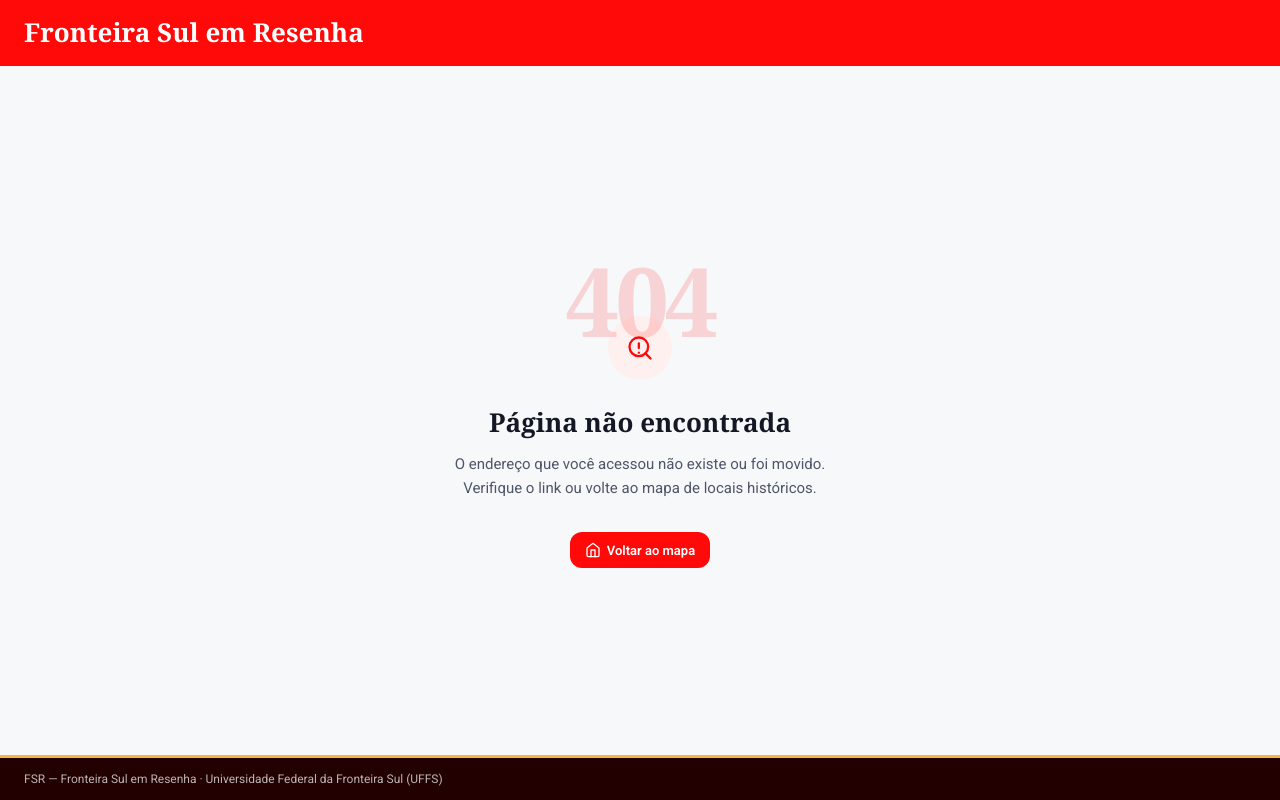
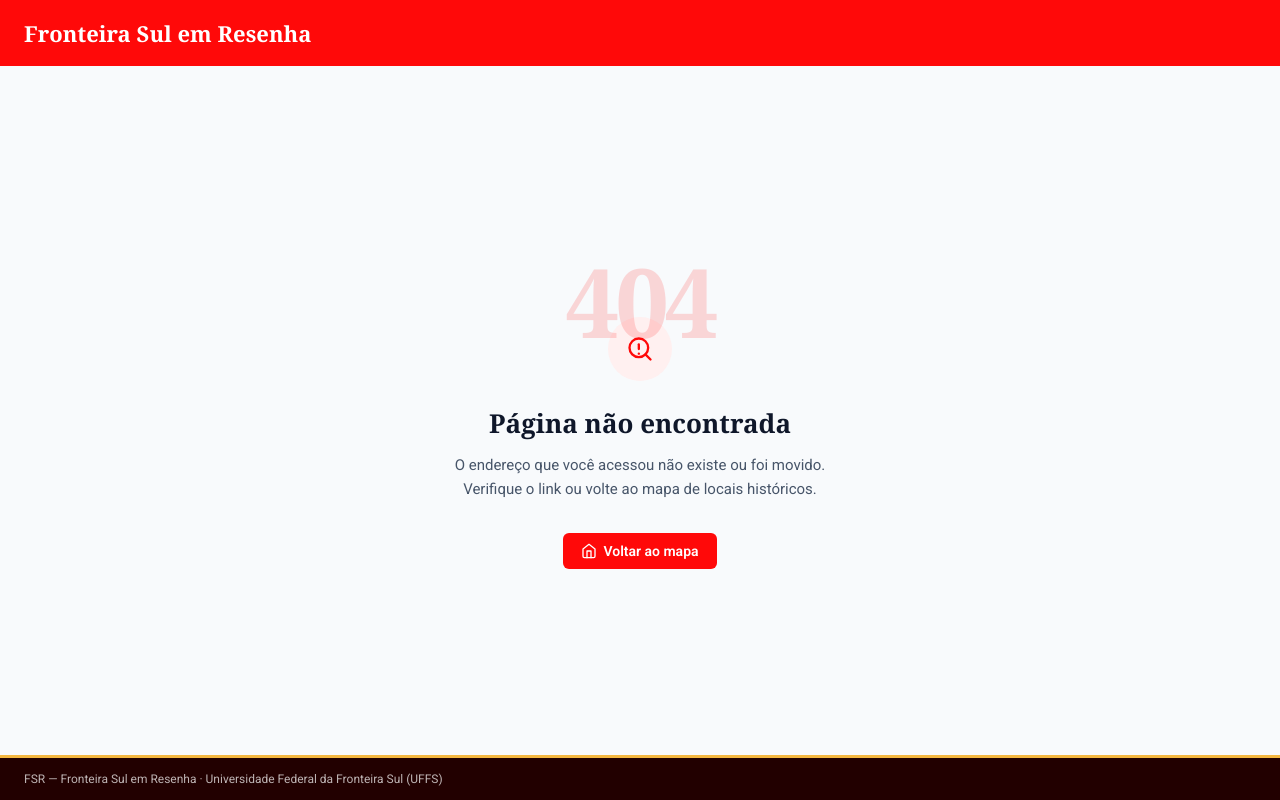
Before and after one commit to oduardu/mapa-fronteira-sul, a Django app: template core/templates/404.html in a window 1280 px wide. Run offline with Django 3.2, Linux system fonts and the light colour scheme; the template is opened without the code that fills it, so the values that code supplies are empty.

Commit message:
Torna página 404 autocontida e desativa DEBUG por padrão

```diff
--- a/core/templates/404.html
+++ b/core/templates/404.html
@@ -1,4 +1,3 @@
-{% load static %}
 <!doctype html>
 <html lang="pt-BR">
 <head>
@@ -8,28 +7,49 @@
     <link rel="preconnect" href="https://fonts.googleapis.com" />
     <link rel="preconnect" href="https://fonts.gstatic.com" crossorigin />
     <link href="https://fonts.googleapis.com/css2?family=Roboto:wght@300;400;500;600;700&display=swap" rel="stylesheet" />
-    <link rel="stylesheet" href="{% static 'core/css/colors_and_type.css' %}" />
-    <link rel="stylesheet" href="{% static 'core/css/styles.css' %}" />
     <style>
-        .erro-shell {
-            min-height: 100vh;
-            display: flex;
-            flex-direction: column;
+        *, *::before, *::after { box-sizing: border-box; }
+        :root {
+            --brand-primary: #ff0909;
+            --brand-50: #FFF0F0;
+            --brand-950: #220000;
+            --fg-1: #0f172a;
+            --fg-2: #475569;
+            --accent-500: #F4B740;
         }
-        .erro-main {
+        html, body {
+            margin: 0; padding: 0;
+            font-family: 'Roboto', -apple-system, sans-serif;
+            color: var(--fg-1);
+            background: #f8fafc;
+            -webkit-font-smoothing: antialiased;
+        }
+        .shell { min-height: 100vh; display: flex; flex-direction: column; }
+        header {
+            background: var(--brand-primary);
+            color: #fff;
+            padding: 18px 24px;
+        }
+        header h1 {
+            margin: 0;
+            font-family: Georgia, "Times New Roman", serif;
+            font-size: 22px;
+            font-weight: 700;
+        }
+        main {
             flex: 1;
             display: flex;
             align-items: center;
             justify-content: center;
             padding: 48px 24px;
         }
-        .erro-card {
+        .card {
             max-width: 480px;
             width: 100%;
             text-align: center;
         }
-        .erro-codigo {
-            font-family: "Georgia", serif;
+        .codigo {
+            font-family: Georgia, serif;
             font-size: 96px;
             font-weight: 700;
             color: var(--brand-primary);
@@ -38,7 +58,7 @@
             letter-spacing: -4px;
             opacity: 0.15;
         }
-        .erro-icone {
+        .icone {
             margin: -40px auto 24px;
             width: 64px;
             height: 64px;
@@ -49,56 +69,66 @@
             justify-content: center;
             color: var(--brand-primary);
         }
-        .erro-titulo {
-            font-family: "Georgia", serif;
+        h2 {
+            font-family: Georgia, serif;
             font-size: 26px;
             font-weight: 700;
             color: var(--fg-1);
             margin: 0 0 12px;
         }
-        .erro-desc {
+        p {
             font-size: 15px;
             color: var(--fg-2);
             line-height: 1.6;
             margin: 0 0 32px;
         }
-        .erro-acoes {
-            display: flex;
-            gap: 10px;
-            justify-content: center;
-            flex-wrap: wrap;
+        .btn {
+            display: inline-flex;
+            align-items: center;
+            gap: 6px;
+            padding: 10px 18px;
+            border-radius: 6px;
+            font-size: 14px;
+            font-weight: 600;
+            text-decoration: none;
+            font-family: inherit;
+            background: var(--brand-primary);
+            color: #fff;
+        }
+        footer {
+            background: var(--brand-950);
+            color: rgba(255,255,255,0.7);
+            padding: 14px 24px;
+            border-top: 3px solid var(--accent-500);
+            font-size: 12px;
         }
     </style>
 </head>
 <body>
-    <div class="erro-shell">
-        <header class="ojs-header">
-            <div class="ojs-brand-row">
-                <div class="ojs-titles">
+    <div class="shell">
+        <header>
             <h1>Fronteira Sul em Resenha</h1>
-                </div>
-            </div>
         </header>
 
-        <main class="erro-main">
-            <div class="erro-card">
-                <div class="erro-codigo">404</div>
-                <div class="erro-icone">
+        <main>
+            <div class="card">
+                <div class="codigo">404</div>
+                <div class="icone">
                     <svg width="28" height="28" viewBox="0 0 24 24" fill="none"
                          stroke="currentColor" stroke-width="2"
                          stroke-linecap="round" stroke-linejoin="round">
                         <circle cx="11" cy="11" r="8"/>
                         <path d="m21 21-4.35-4.35"/>
-                        <path d="M11 8v4M11 16h.01"/>
+                        <line x1="11" y1="8" x2="11" y2="12"/>
+                        <line x1="11" y1="16" x2="11.01" y2="16"/>
                     </svg>
                 </div>
-                <h2 class="erro-titulo">Página não encontrada</h2>
-                <p class="erro-desc">
+                <h2>Página não encontrada</h2>
+                <p>
                     O endereço que você acessou não existe ou foi movido.<br>
                     Verifique o link ou volte ao mapa de locais históricos.
                 </p>
-                <div class="erro-acoes">
-                    <a href="/" class="btn btn-primary" style="background: var(--brand-primary);">
+                <a href="/" class="btn">
                     <svg width="16" height="16" viewBox="0 0 24 24" fill="none"
                          stroke="currentColor" stroke-width="2"
                          stroke-linecap="round" stroke-linejoin="round">
@@ -108,13 +138,10 @@
                     Voltar ao mapa
                 </a>
             </div>
-            </div>
         </main>
 
-        <footer class="ojs-footer">
-            <div class="ojs-footer-inner">
-                <div>FSR — Fronteira Sul em Resenha · Universidade Federal da Fronteira Sul (UFFS)</div>
-            </div>
+        <footer>
+            FSR — Fronteira Sul em Resenha · Universidade Federal da Fronteira Sul (UFFS)
         </footer>
     </div>
 </body>
```
Lines whose indentation alone changed are shown as unchanged.
